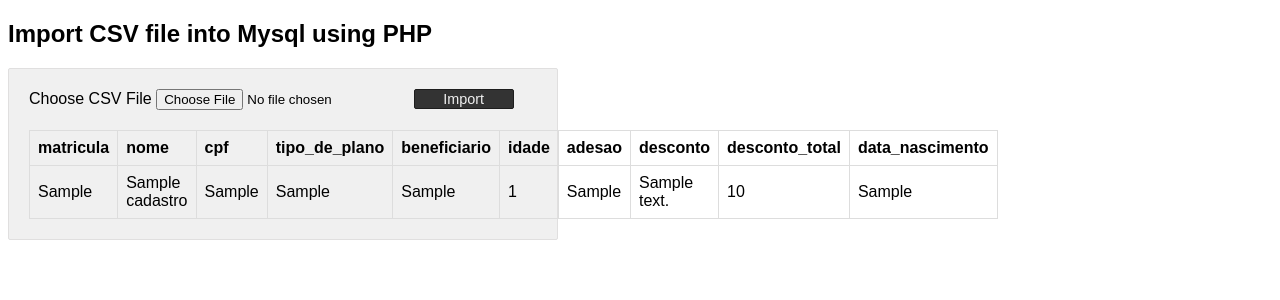
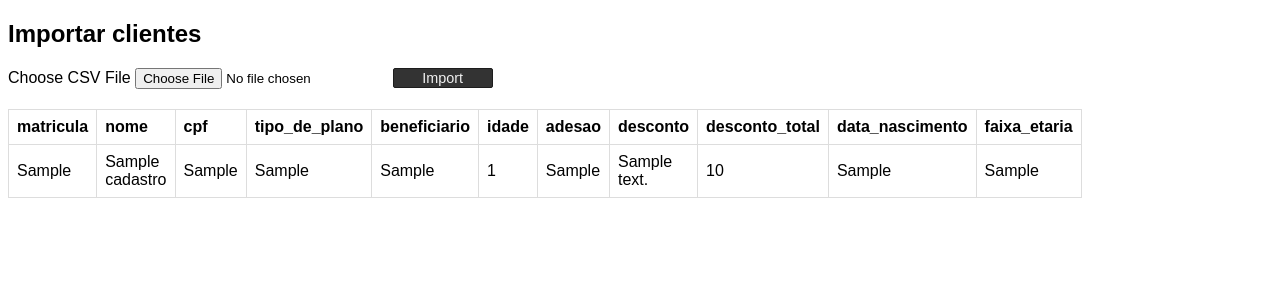
Before and after one commit to acaciojunio28/astaj_valida, a PHP site: page /import-csv/index.php in a window 1280 px wide. Shown: the top 300 px of the page. Run offline with PHP 8.4, Linux system fonts and the light colour scheme; tables that the repository leaves empty or names only in its code hold one stand-in row (values such as "Sample post"); some libraries are stand-ins or nearby versions.

Commit message:
Incluir campo faixa etária no modulo de import.

```diff
--- a/import-csv/index.php
+++ b/import-csv/index.php
@@ -55,10 +55,14 @@ if (isset($_POST["import"])) {
             if (isset($column[9])) {
                 $data_nascimento = mysqli_real_escape_string($conn, $column[9]);
             }
+            $faixa_etaria = "";
+            if (isset($column[10])) {
+                $faixa_etaria = mysqli_real_escape_string($conn, $column[10]);
+            }
 
 
-            $sqlInsert = "INSERT into astaje_valida_cadastro (matricula,nome,cpf,tipo_de_plano,beneficiario,idade,adesao,desconto,desconto_total,data_nascimento) values (?,?,?,?,?,?,?,?,?,?)";
-            $paramType = "ssssssssss";
+            $sqlInsert = "INSERT into astaje_valida_cadastro (matricula,nome,cpf,tipo_de_plano,beneficiario,idade,adesao,desconto,desconto_total,data_nascimento,faixa_etaria) values (?,?,?,?,?,?,?,?,?,?,?)";
+            $paramType = "sssssssssss";
             $paramArray = array(
                 $matricula,
                 $nome,
@@ -69,7 +73,8 @@ if (isset($_POST["import"])) {
 				$adesao,
 				$desconto,
 				$desconto_total,
-				$data_nascimento
+				$data_nascimento,
+                $faixa_etaria
 
             );
             $insertId = $db->insert($sqlInsert, $paramType, $paramArray);
@@ -96,13 +101,13 @@ body {
     font-family: Arial;
     width: 550px;
 }
-
+/**
 .outer-scontainer {
     background: #F0F0F0;
     border: #e0dfdf 1px solid;
     padding: 20px;
     border-radius: 2px;
-}
+}*/
 
 .input-row {
     margin-top: 0px;
@@ -178,7 +183,7 @@ $(document).ready(function() {
 </head>
 
 <body>
-    <h2>Import CSV file into Mysql using PHP</h2>
+    <h2>Importar clientes</h2>
 
     <div id="response"
         class="<?php if(!empty($type)) { echo $type . " display-block"; } ?>">
@@ -221,6 +226,7 @@ $(document).ready(function() {
 					<th>desconto</th>
 					<th>desconto_total</th>
 					<th>data_nascimento</th>
+                    <th>faixa_etaria</th>
 
 
 
@@ -243,6 +249,7 @@ $(document).ready(function() {
 					<td><?php  echo $row['desconto']; ?></td>
 					<td><?php  echo $row['desconto_total']; ?></td>
 					<td><?php  echo $row['data_nascimento']; ?></td>
+                    <td><?php  echo $row['faixa_etaria']; ?></td>
 
                 </tr>
                     <?php
```
